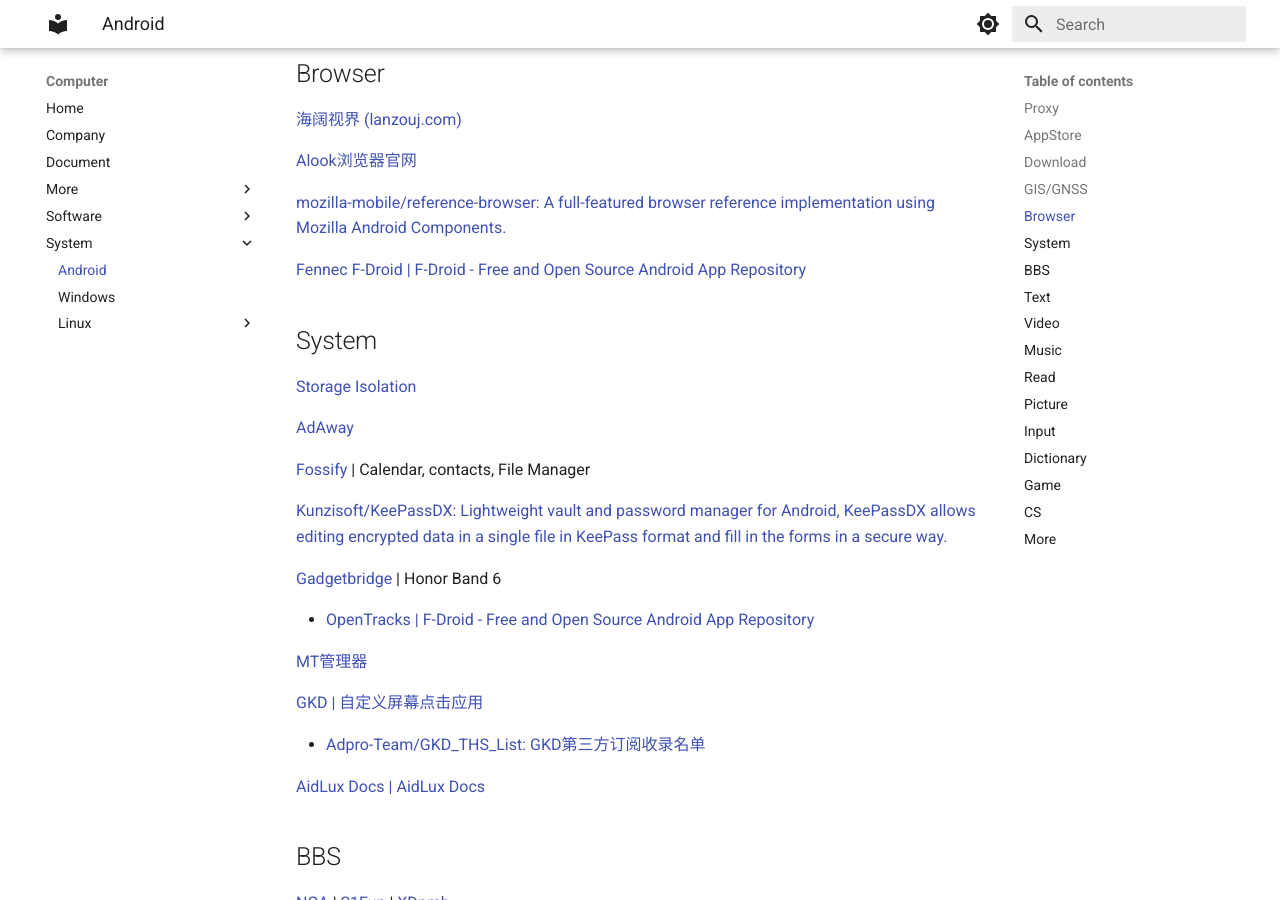
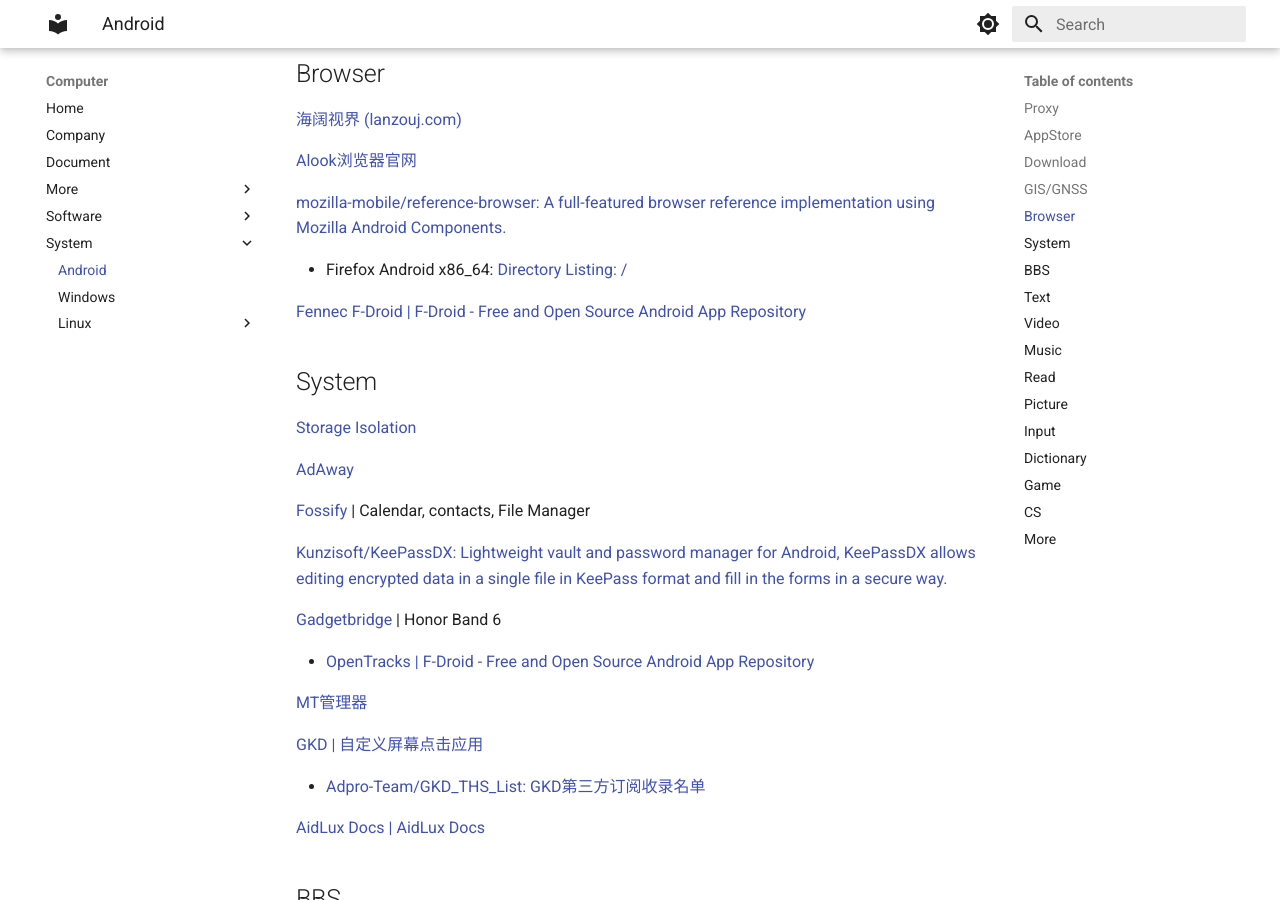
Before and after one commit to NonThinning/NonThinning.github.io, an MkDocs documentation site: the page built from docs/Computer/System/Android.md, in a window 1280 px wide and 900 px high, scrolled down 1508 px. Built offline with MkDocs 1.6.1 and Material for MkDocs 9.7.7, drawn with Linux system fonts in a browser that asks for light colours.

Commit message:
docs update

```diff
--- a/docs/Computer/System/Android.md
+++ b/docs/Computer/System/Android.md
@@ -57,6 +57,8 @@
 [Alook浏览器官网](https://www.alookweb.com/)
 
 [mozilla-mobile/reference-browser: A full-featured browser reference implementation using Mozilla Android Components.](https://github.com/mozilla-mobile/reference-browser)
+
+- Firefox Android x86_64: [Directory Listing: /](https://ftp.mozilla.org/)
 
 [Fennec F-Droid | F-Droid - Free and Open Source Android App Repository](https://f-droid.org/packages/org.mozilla.fennec_fdroid/)
 
```
Also changed, not shown: docs/Computer/System/Windows.md (+2 -0 lines).
